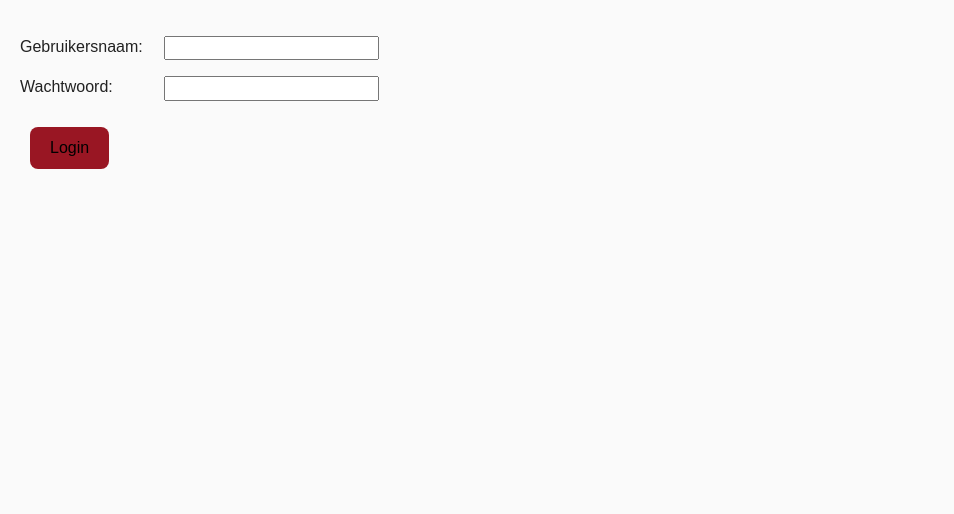
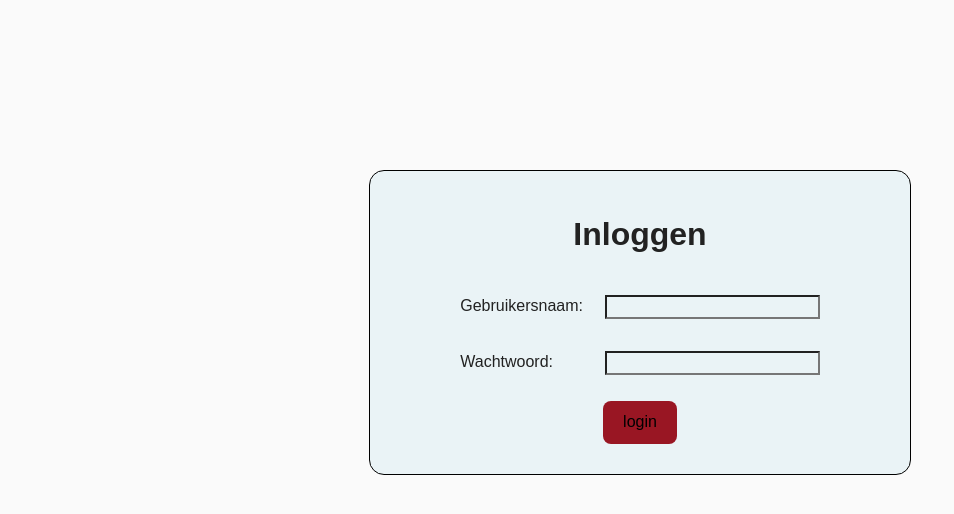
Before and after one commit to curio-studenten/b3-2025-p1-curiodev2, a PHP site: page /task/login.php in a window 1280 px wide. Shown: the top 514 px of the page, without its empty margins (0-954 px from the left). Run offline with PHP 8.4, Linux system fonts and the light colour scheme; a stand-in replaces the project's code that opens the database connection.

Commit message:
css voor login pagina

```diff
--- a/css/main.css
+++ b/css/main.css
@@ -2,6 +2,7 @@
   background-color: #ffc107;
   color: #222;
 }
+
 /* Main content area next to sidebar */
 .main-content {
   flex: 1;
@@ -97,27 +98,27 @@ textarea {
    Author's custom styles
    ========================================================================== */
 
-html{
+html {
   font-size: 16px;
 }
 
-.container{
+.container {
   max-width: 1024px;
   margin: 0 auto;
 }
 
-.form-group{
+.form-group {
   margin: 1rem 0;
 }
 
-label{
+label {
   cursor: pointer;
   display: inline-block;
   min-width: 140px;
   vertical-align: top;
 }
 
-.form-input{
+.form-input {
   width: 600px;
 }
 
@@ -230,6 +231,7 @@ label{
    ========================================================================== */
 
 @media print {
+
   *,
   *::before,
   *::after {
@@ -310,7 +312,7 @@ body {
   margin: 0 auto;
 }
 
-img{
+img {
   width: 250px;
 }
 
@@ -324,7 +326,7 @@ img{
   align-items: center;
 }
 
-.links a{
+.links a {
   background-color: #007bff;
   color: white;
   padding: 10px 20px;
@@ -381,7 +383,7 @@ img{
   border-radius: 8px;
   padding: 15px;
   margin-bottom: 15px;
-    box-shadow: 0 2px 4px rgba(0,0,0,0.1);
+  box-shadow: 0 2px 4px rgba(0, 0, 0, 0.1);
 }
 
 .task-card h3 {
@@ -434,20 +436,22 @@ img{
   cursor: pointer;
 }
 
-button, input[type="submit"] {
+button,
+input[type="submit"] {
   padding: 12px 20px;
   margin: 10px;
   border: none;
   border-radius: 8px;
-    background-color:#991623;
+  background-color: #991623;
   color: black;
   font-size: 16px;
   cursor: pointer;
   box-shadow: #000;
 }
 
-button, input[type="submit"]:hover {
-  box-shadow: 0 8px 20px rgba(0,0,0,0.15);
+button,
+input[type="submit"]:hover {
+  box-shadow: 0 8px 20px rgba(0, 0, 0, 0.15);
 }
 
 
@@ -456,27 +460,54 @@ button, input[type="submit"]:hover {
 .main-flex {
   display: flex;
 }
+
 .sidebar {
   width: 220px;
   background: #f4f4f4;
   padding: 20px 10px;
   min-height: 100vh;
 }
+
 .sidebar-list {
   list-style: none;
   padding: 0;
 }
+
 .sidebar-task {
   margin-bottom: 10px;
   display: flex;
   align-items: center;
   gap: 8px;
 }
+
 .sidebar-title {
   font-weight: bold;
 }
+
 .sidebar-status {
   padding: 2px 8px;
   border-radius: 8px;
   font-size: 0.9em;
 }
+
+.login-form {
+  margin: 0 auto;
+  margin-top: 150px;
+  width: 500px;
+  display: flex;
+  justify-content: center;
+  align-content: center;
+  align-items: center;
+  flex-direction: column;
+  border: 1px solid black;
+  border-radius: 15px;
+  padding: 20px;
+  background-color: rgba(173, 216, 230, 0.202);
+}
+input{
+  background: transparent;
+}
+
+input:hover{
+  background: rgba(128, 128, 128, 0.363);
+}
--- a/task/login.php
+++ b/task/login.php
@@ -22,8 +22,8 @@ $msg = isset($_GET['msg']) ? htmlspecialchars($_GET['msg']) : '';
             echo "<div class='msg'>" . $_GET['msg'] . "</div>";
         }
         ?>
-
-        <form action="../backend/loginController.php" method="POST">
+        <form action="../backend/loginController.php" method="POST" class="login-form">
+            <h1>Inloggen</h1>
             <div class="form-group">
                 <label for="username">Gebruikersnaam:</label>
                 <input type="text" name="username" id="username" required>
@@ -32,7 +32,7 @@ $msg = isset($_GET['msg']) ? htmlspecialchars($_GET['msg']) : '';
                 <label for="password">Wachtwoord:</label>
                 <input type="password" name="password" id="password" required>
             </div>
-            <input type="submit" value="Login">
+            <input type="submit" value="login">
         </form>
     </div>
 
```
Lines whose indentation alone changed are shown as unchanged.
